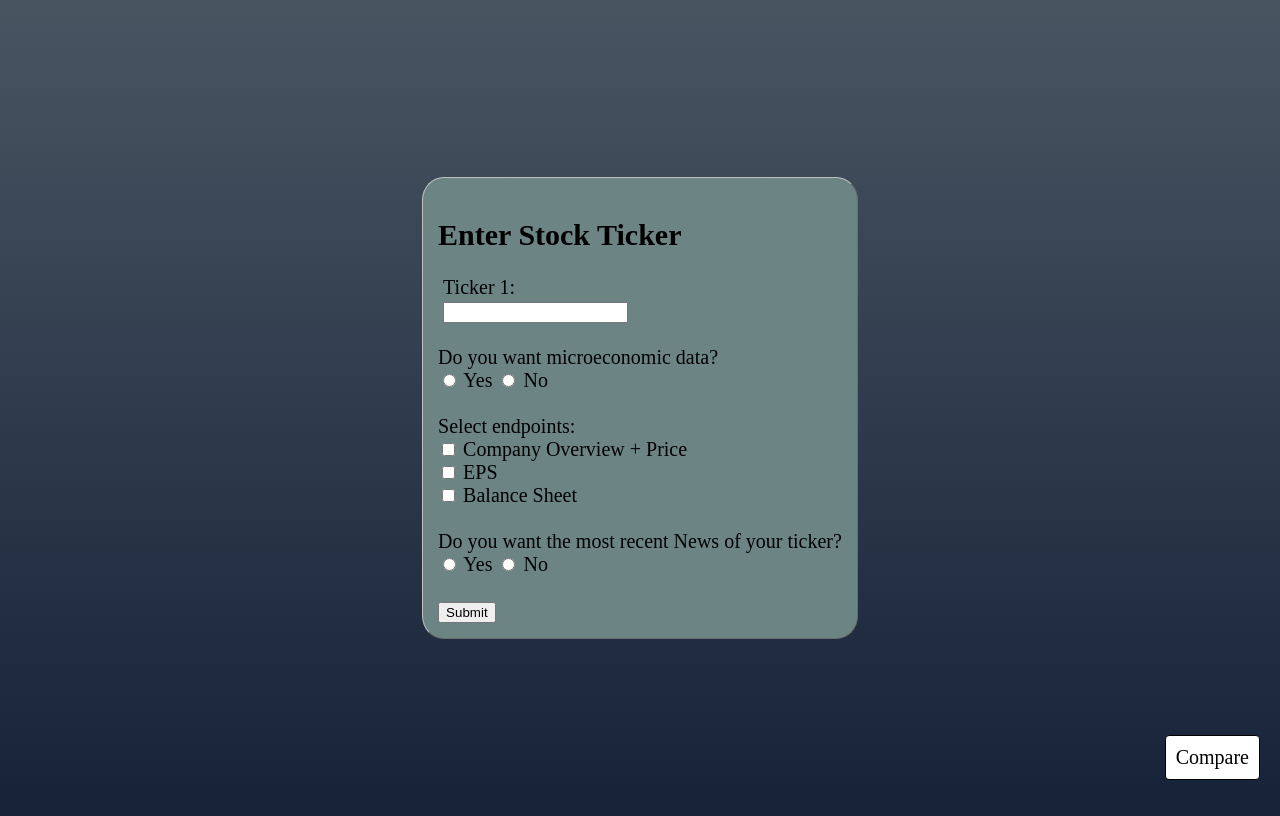
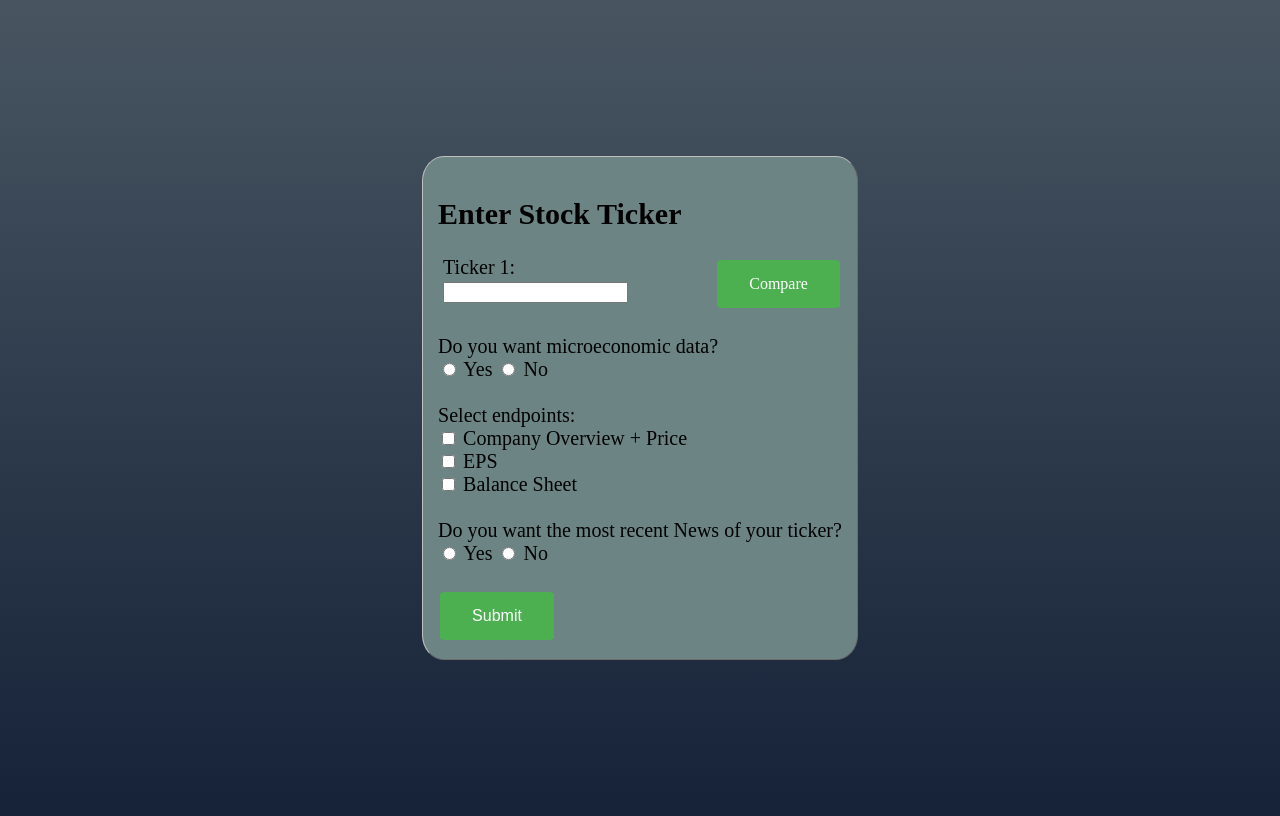
Before and after one commit to bdegrieck/SelfFInance, a Flask app: page / in a window 1280 px wide. Run offline with Flask 3, Linux system fonts and the light colour scheme.

Commit message:
slight cleanup

```diff
--- a/Website/templates/home.html
+++ b/Website/templates/home.html
@@ -31,16 +31,40 @@
             margin: 0 5px; /* Add some space between the inputs */
         }
 
-        .compare-button {
-            position: fixed; /* Fixed position relative to the viewport */
-            bottom: 20px; /* 20 pixels from the bottom of the viewport */
-            right: 20px; /* 20 pixels from the right of the viewport */
-            padding: 10px; /* Add padding to make the button larger */
-            background-color: #fff; /* A background color to make the button stand out */
-            color: #000; /* Text color for the button */
-            text-decoration: none; /* Remove underline from the link */
-            border: 1px solid #000; /* Add a border to the button */
-            border-radius: 4px; /* Optional: rounded corners */
+        /* .compare-button {
+            position: fixed;
+            bottom: 20px;
+            right: 20px;
+            padding: 10px;
+            background-color: #fff;
+            color: #000;
+            text-decoration: none;
+            border: 1px solid #000;
+            border-radius: 4px;
+        } */
+
+        .button {
+            background-color: #4CAF50; /* Green */
+            border: none;
+            color: white;
+            padding: 15px 32px;
+            text-align: center;
+            text-decoration: none;
+            display: inline-block;
+            font-size: 16px;
+            margin: 4px 2px;
+            cursor: pointer;
+            border-radius: 5%;
+
+            /* transition */
+            transition-duration: 0.4s;
+            transition-timing-function: ease;
+        }
+
+        .button:hover {
+            background-color: #04AA6D; /* Green */
+            color: white;
+            box-shadow: 0 12px 16px 0 rgba(0,0,0,0.24), 0 17px 50px 0 rgba(0,0,0,0.19);
         }
     </style>
 
@@ -56,6 +80,7 @@
                      <label for="stockTicker">Ticker 1:</label><br />
                      <input type="Text" id="stockTicker" name="stockTicker"/><br />
                 </div>
+                <a href="/compare" class="button">Compare</a>
             </div>
 
         </br>
@@ -95,8 +120,8 @@
             </br>
             </br>
 
-            <input type="submit" value="Submit"/>
-            <a href="/compare" class="compare-button">Compare</a>
+            <input type="submit" value="Submit" class="button"/>
+            <!-- <a href="/compare" class="compare-button">Compare</a> -->
 
             </form>
 
```
Also changed, not shown: 1 other file.
